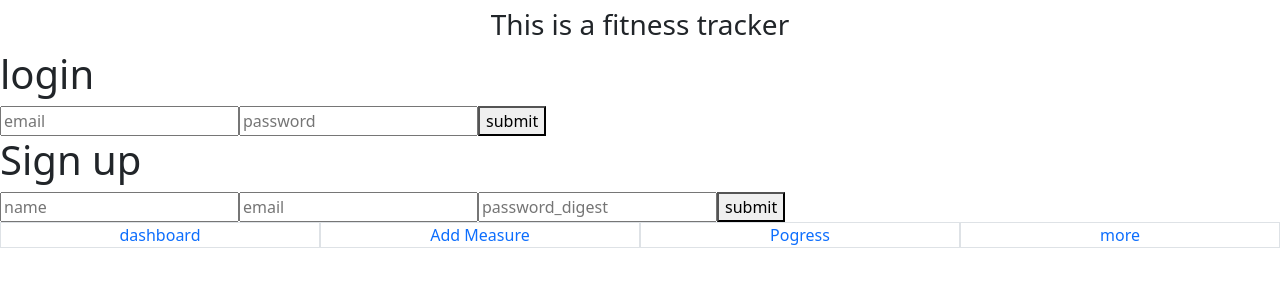
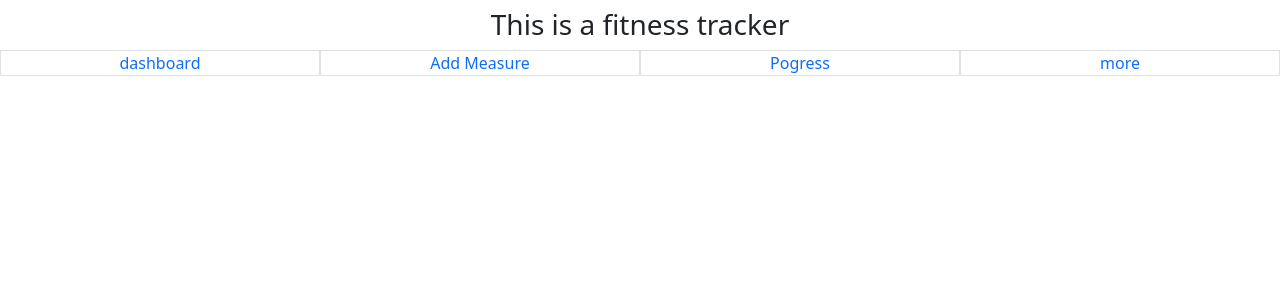
Before and after one commit to dibdas/track-fitness-ui, a React (Create React App) app: page / in a window 1280 px wide. Shown: the top 300 px of the page. Built offline with nearby package versions, Linux system fonts and the light colour scheme.

Commit message:
modified

```diff
--- a/src/App.js
+++ b/src/App.js
@@ -1,18 +1,30 @@
-import { BrowserRouter } from 'react-router-dom';
+/* eslint-disable no-unused-vars */
+import {
+  BrowserRouter as Router,
+  Switch,
+  Route,
+  Link,
+  useRouteMatch,
+  useParams,
+} from 'react-router-dom';
 import Navbar from './components/Navbar';
 import Home from './components/Home';
 import Login from './components/Login';
-import SignIn from './components/SignIn';
+import SignUp from './components/SignUp';
 
 function App() {
   return (
     <>
-      <BrowserRouter>
+      <Router>
         <Home />
-        <Login />
-        <SignIn />
+        <Route path="/login">
+          <Login />
+        </Route>
+        <Route path="/signup">
+          <SignUp />
+        </Route>
         <Navbar />
-      </BrowserRouter>
+      </Router>
     </>
   );
 }
--- a/src/components/Login.js
+++ b/src/components/Login.js
@@ -1,7 +1,7 @@
-/* eslint-disable no-undef */
 /* eslint-disable react/no-unused-state */
 /* eslint-disable no-restricted-globals */
 import { Component } from 'react';
+import axios from 'axios';
 
 class Login extends Component {
   constructor(props) {
@@ -21,25 +21,19 @@ class Login extends Component {
     });
   }
 
-  handleSubmit=async (event) => {
+  handleSubmit=(event) => {
     const { username, passwd } = this.state;
-    const user = JSON.stringify({
+    const user = {
       email: username,
       password: passwd,
-    });
-    console.log('http://localhost:3000/login');
-    fetch('http://localhost:3000/login', {
-      mode: 'no-cors',
-      method: 'POST',
-      header: {
-        Accept: 'application/json',
-        'Content-Type': 'application/json',
-      },
-      body: user,
+    };
+    axios({
+      method: 'post',
+      url: 'http://localhost:3000/login/',
+      data: user,
     })
       .then((response) => {
-        if (response.data === 'created') {
-          console.log(response.data);
+        if (response.data.loggedin === 'created') {
           this.handleSuccessfulAuth(response.data);
         }
       })
@@ -47,7 +41,6 @@ class Login extends Component {
         console.log('login', error);
       });
     event.preventDefault();
-    console.log(user);
   }
 
   render() {
@@ -57,7 +50,9 @@ class Login extends Component {
         <h1>login</h1>
         <form onSubmit={this.handleSubmit}>
           <input placeholder="email" type="text" value={username} name="username" onChange={(e) => this.handleChange(e)} />
+          <br />
           <input placeholder="password" type="password" value={passwd} name="passwd" onChange={(e) => this.handleChange(e)} />
+          <br />
           <button type="submit"> submit</button>
         </form>
       </div>
--- a/src/components/SignIn.js
+++ b/src/components/SignUp.js
@@ -4,7 +4,7 @@
 import { Component } from 'react';
 import axios from 'axios';
 
-class SignIn extends Component {
+class SignUp extends Component {
   constructor(props) {
     super(props);
     this.state = {
@@ -24,12 +24,13 @@ class SignIn extends Component {
   }
 
   handleSubmit=(event) => {
-    const { name, password_digest } = this.state;
+    const { name, email, password_digest } = this.state;
 
-    axios.post('http://localhost:3000/signin',
+    axios.post('http://localhost:3000/signup',
       {
         user: {
           name,
+          email,
           password_digest,
         },
       }, { withCredentials: true }).then((response) => {
@@ -38,25 +39,27 @@ class SignIn extends Component {
       }
     })
       .catch((error) => {
-        console.log('signin error', error);
+        console.log('signup error', error);
       });
-    event.preventDefault();
     event.preventDefault();
   }
 
   render() {
-    const { name, password_digest } = this.state;
+    const { name, email, password_digest } = this.state;
     return (
       <div>
         <h1>Sign up</h1>
         <form onSubmit={this.handleSubmit}>
-          <input placeholder="name" type="text" name="name" value={name} onChange={(e) => this.handleChange(e)} />
-          <input placeholder="email" type="text" name="name" value={name} onChange={(e) => this.handleChange(e)} />
+          <input placeholder="name" type="text" value={name} name="name" onChange={(e) => this.handleChange(e)} />
+          <br />
+          <input placeholder="email" type="text" value={email} name="email" onChange={(e) => this.handleChange(e)} />
+          <br />
           <input placeholder="password_digest" type="password" name="password_digest" value={password_digest} onChange={this.handleChange} />
+          <br />
           <button type="submit"> submit</button>
         </form>
       </div>
     );
   }
 }
-export default SignIn;
+export default SignUp;
```
